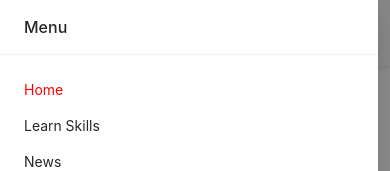
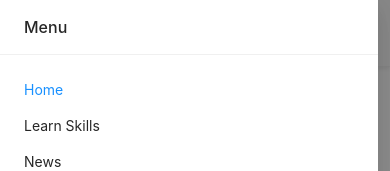
Before and after one commit to ralppppy/wmsucpe, a Next.js app: page / in a window 390 px wide. Both pictures are taken after a click on the item 41 px from the left and 33 px from the top of the page. Shown: the top 171 px of the page. Built offline with nearby package versions, Linux system fonts and the light colour scheme.

Commit message:
Fix mobile view

```diff
--- a/components/home/HomeHeroSection.js
+++ b/components/home/HomeHeroSection.js
@@ -1,6 +1,6 @@
 import { Typography, Button, Row, Col } from "antd";
 import { useMediaQuery } from "react-responsive";
-import { isMobile } from "react-device-detect";
+//import { isMobile } from "react-device-detect";
 const { Title, Text } = Typography;
 
 function HomeHeroSection() {
@@ -9,31 +9,15 @@ function HomeHeroSection() {
     <>
       <div className="hero-section container mt-5">
         <Row className="mt-5">
-          <Col
-            md={{ span: 12 }}
-            className={`d-flex align-items-center ${
-              isTabletOrMobile && "text-center"
-            }`}
-          >
+          <Col md={{ span: 12 }} className="d-flex align-items-center">
             <div style={{ padding: 10 }}>
-              <Title
-                className={`text-title ${
-                  (isTabletOrMobile || isMobile) && "text-center"
-                }`}
-              >
-                WELCOME!
-              </Title>
+              <Title className={"text-title"}>WELCOME!</Title>
               <Title level={3}>
                 Do you have what it takes to became a computer engineer?
               </Title>
 
               <br />
-              <Button
-                className={`register-button text-center ${
-                  (isTabletOrMobile || isMobile) && "w-100"
-                }`}
-                type="primary"
-              >
+              <Button className={`register-button text-center`} type="primary">
                 <Text className="button-text">Pre-Register Now!</Text>
               </Button>
             </div>
@@ -55,6 +39,7 @@ function HomeHeroSection() {
         .hero-section {
           height: 65%;
           padding: 0;
+          text-align: left;
         }
 
         /* Extra small devices (phones, 600px and down) */
@@ -62,6 +47,7 @@ function HomeHeroSection() {
           .hero-section {
             height: 40%;
             padding: 0;
+            text-align: center;
           }
         }
 
--- a/components/home/TopHeader.js
+++ b/components/home/TopHeader.js
@@ -55,7 +55,7 @@ function TopHeader() {
         mode="horizontal"
       >
         {isTabletOrMobileDevice ? (
-          <Menu.Item className="float-right" key="1">
+          <Menu.Item className="float-right" key={-1}>
             <MenuFoldOutlined
               onClick={handleDrawer}
               style={{ fontSize: 20, marginRight: 6 }}
@@ -98,18 +98,20 @@ function TopHeader() {
         onClose={handleDrawer}
         visible={drawerVisible}
       >
-        {MOBILE_MENU.map((m) => (
-          <p key={m}>
+        {MOBILE_MENU.map((menu) => (
+          <p key={menu}>
             <Link
               onClick={handleDrawer}
-              activeClass="active"
-              to={m}
+              style={{
+                color: menu === activeClass ? "#1890ff" : "rgba(0,0,0,.85)",
+              }}
+              to={menu}
               spy={true}
               smooth={true}
               offset={-50}
               duration={500}
             >
-              {m}
+              {menu}
             </Link>
           </p>
         ))}
@@ -160,7 +162,7 @@ function TopHeader() {
         }
 
         .active {
-          color: red;
+          color: #1890ff;
         }
       `}</style>
     </Affix>
--- a/pages/_app.js
+++ b/pages/_app.js
@@ -11,12 +11,12 @@ function MyApp({ Component, pageProps }) {
         <>
           <BrowserView>
             <AdminLayout userData={pageProps.userData.user}>
-              <Component {...pageProps} />
+              <Component {...pageProps} isMobile={false} />
             </AdminLayout>
           </BrowserView>
           <MobileView>
             <Mobile userData={pageProps.userData.user}>
-              <Component {...pageProps} />
+              <Component {...pageProps} isMobile={true} />
             </Mobile>
           </MobileView>
         </>
```
